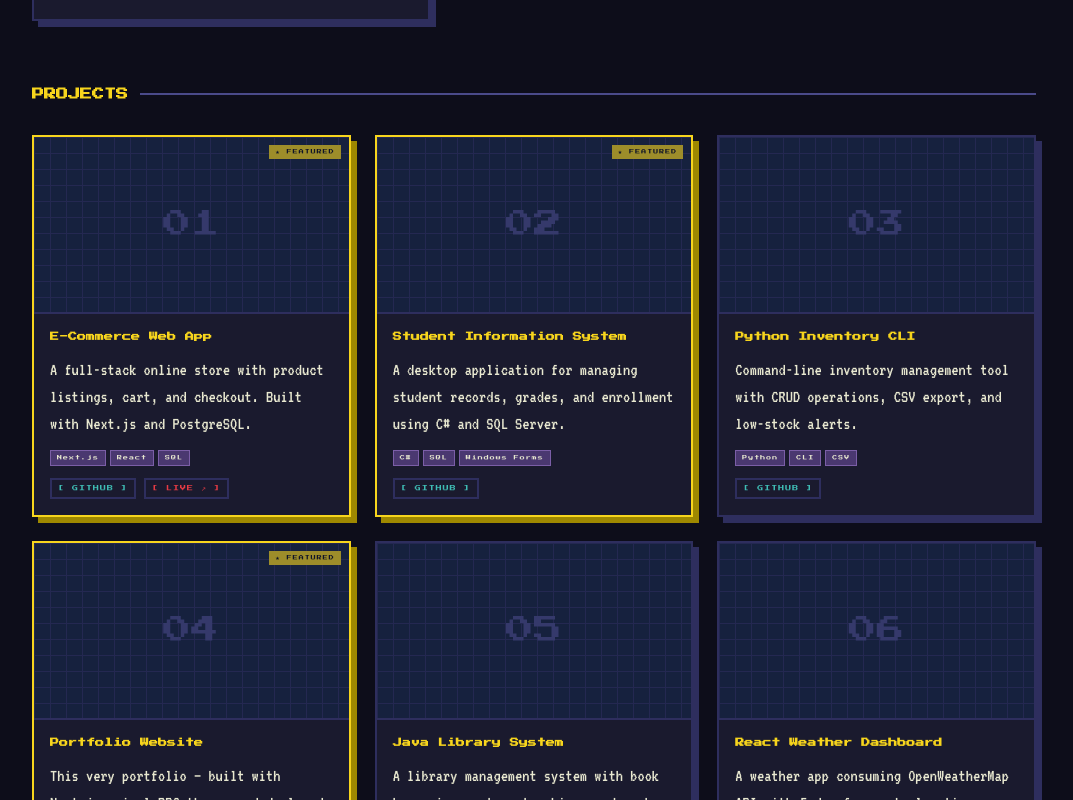
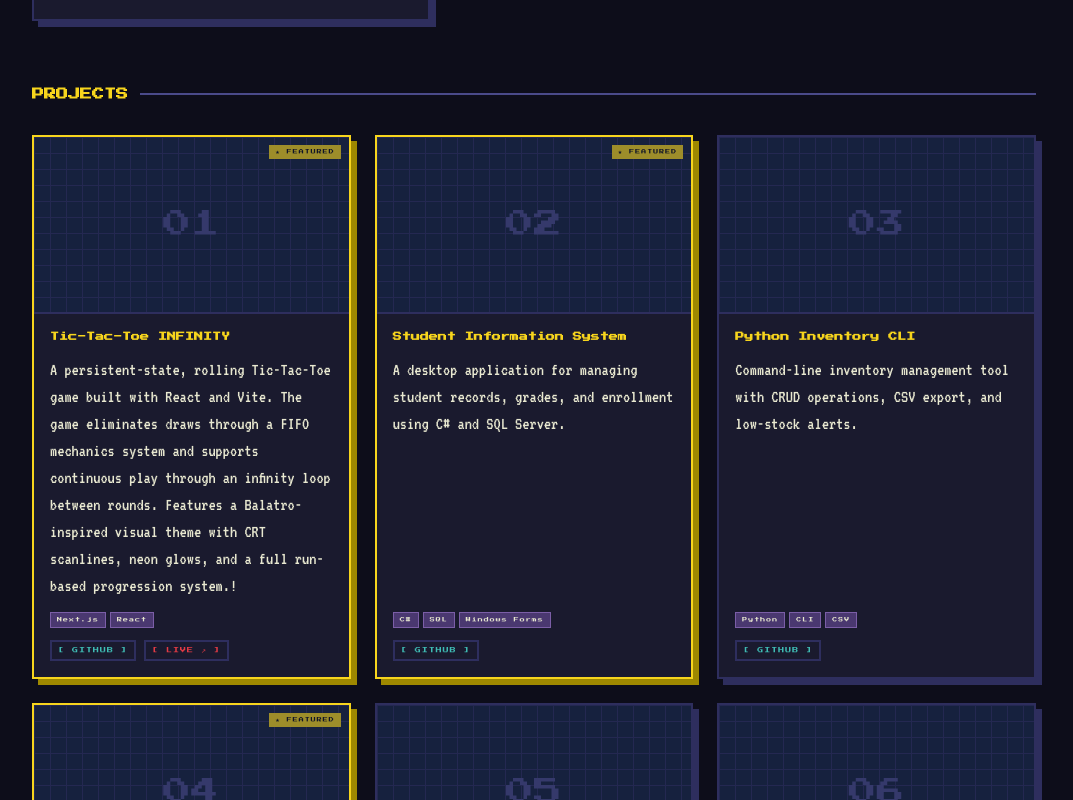
Before and after one commit to Kjans4/My-Portfolio, a Next.js app: page / in a window 1280 px wide. Shown: the part 1345-2145 px from the top of the page, without its empty margins (130-1203 px from the left). Built offline with nearby package versions, Linux system fonts and the light colour scheme.

Commit message:
project 1

```diff
--- a/data/placeholder.ts
+++ b/data/placeholder.ts
@@ -61,12 +61,12 @@ export const techStack = [
 export const projects = [
   {
     id: 1,
-    title: "E-Commerce Web App",                   // [REPLACE]
-    description: "A full-stack online store with product listings, cart, and checkout. Built with Next.js and PostgreSQL.", // [REPLACE]
-    tags: ["Next.js", "React", "SQL"],
-    githubUrl: "https://github.com/juandelacruz/project-1", // [REPLACE]
-    liveUrl: "https://project-1.vercel.app",        // [REPLACE] or remove if no live link
-    thumbnail: "/images/projects/project-1.png",   // [REPLACE]
+    title: "Tic-Tac-Toe INFINITY",
+    description: "A persistent-state, rolling Tic-Tac-Toe game built with React and Vite. The game eliminates draws through a FIFO mechanics system and supports continuous play through an infinity loop between rounds. Features a Balatro-inspired visual theme with CRT scanlines, neon glows, and a full run-based progression system.!",
+    tags: ["Next.js", "React"],
+    githubUrl: "https://github.com/Kjans4/Tic-Tac-Toe-INFINITY.git",
+    liveUrl: "https://tictactoe-infinity.vercel.app/",
+    thumbnail: "/images/tictactoe.png",
     featured: true,
   },
   {
```
Also changed, not shown: public/images/tictactoe.png (added).
